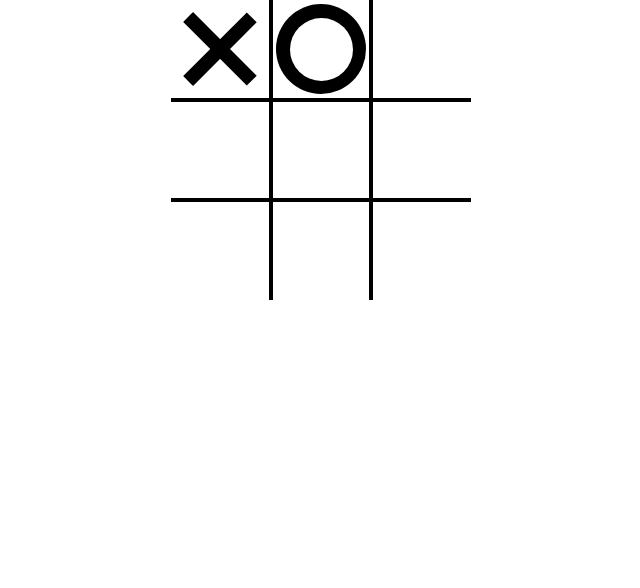
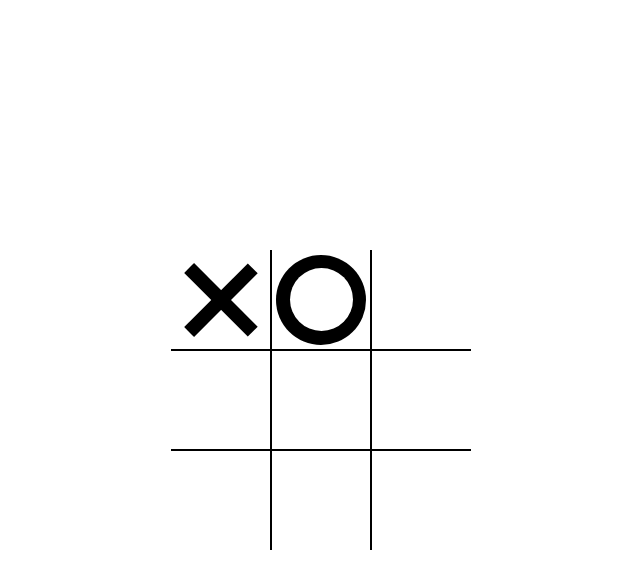
Before and after one commit to Waleed405/tic-tac-toe, a plain HTML site: page index.html in a window 1280 px wide. Shown: the whole page, without its empty margins (319-959 px from the left). Drawn offline with Linux system fonts and the light colour scheme.

Commit message:
finish css

```diff
--- a/index.html
+++ b/index.html
@@ -14,7 +14,7 @@
 
   <body>
     <div class="container">
-      <div class="board">
+      <div class="board x">
         <div class="cell x" data-cell></div>
         <div class="cell circle" data-cell></div>
         <div class="cell" data-cell></div>
--- a/styles/index.css
+++ b/styles/index.css
@@ -1,58 +1,41 @@
-:root {
-  --font: roboto;
-  --font-size: 20px;
-  --cell-size: 100px;
-  --mark-size: calc(var(--cell-size) * 0.9);
-
-  font-family: var(--font);
-  font-size: var(--font-size);
-}
-
 *,
-*::before,
-*::after {
+*::after,
+*::before {
   box-sizing: border-box;
 }
 
-* {
-  margin: 0;
-  padding: 0;
+:root {
+  --cell-size: 100px;
+  --mark-size: calc(var(--cell-size) * 0.9);
 }
 
-html {
-  height: 100vh;
-}
-
-.container {
-  height: 100%;
-  width: 100%;
-
-  display: flex;
-  align-items: center;
-  justify-content: center;
+body {
+  margin: 0;
 }
 
 .board {
+  width: 100vw;
+  height: 100vh;
   display: grid;
+  justify-content: center;
+  align-content: center;
+  justify-items: center;
+  align-items: center;
   grid-template-columns: repeat(3, auto);
-  justify-content: center;
-  align-items: center;
-  justify-items: center;
 }
 
 .cell {
-  border: 2px solid black;
   width: var(--cell-size);
   height: var(--cell-size);
-
-  position: relative;
-
+  border: 1px solid black;
   display: flex;
   justify-content: center;
   align-items: center;
+  position: relative;
+  cursor: pointer;
 }
 
-.cell:nth-child(1),
+.cell:first-child,
 .cell:nth-child(2),
 .cell:nth-child(3) {
   border-top: none;
@@ -66,51 +49,100 @@ html {
   border-right: none;
 }
 
-.cell:nth-child(7),
+.cell:last-child,
 .cell:nth-child(8),
-.cell:nth-child(9) {
+.cell:nth-child(7) {
   border-bottom: none;
 }
 
-/* #region CELL X */
+.cell.x,
+.cell.circle {
+  cursor: not-allowed;
+}
+
 .cell.x::before,
-.cell.x::after {
-  content: '';
+.cell.x::after,
+.cell.circle::before {
+  background-color: black;
+}
+
+.board.x .cell:not(.x):not(.circle):hover::before,
+.board.x .cell:not(.x):not(.circle):hover::after,
+.board.circle .cell:not(.x):not(.circle):hover::before {
+  background-color: lightgrey;
+}
+
+.cell.x::before,
+.cell.x::after,
+.board.x .cell:not(.x):not(.circle):hover::before,
+.board.x .cell:not(.x):not(.circle):hover::after {
+  content: "";
   position: absolute;
   width: calc(var(--mark-size) * 0.15);
   height: var(--mark-size);
-
-  background-color: black;
 }
 
-.cell.x::before {
+.cell.x::before,
+.board.x .cell:not(.x):not(.circle):hover::before {
   transform: rotate(45deg);
 }
 
-.cell.x::after {
+.cell.x::after,
+.board.x .cell:not(.x):not(.circle):hover::after {
   transform: rotate(-45deg);
 }
-/* #endregion */
 
-/* #region CELL CIRCLE */
 .cell.circle::before,
-.cell.circle::after {
-  content: '';
+.cell.circle::after,
+.board.circle .cell:not(.x):not(.circle):hover::before,
+.board.circle .cell:not(.x):not(.circle):hover::after {
+  content: "";
   position: absolute;
   border-radius: 50%;
-
-  background-color: black;
 }
 
-.cell.circle::before {
-  width: calc(var(--mark-size));
-  height: calc(var(--mark-size));
-  background-color: black;
+.cell.circle::before,
+.board.circle .cell:not(.x):not(.circle):hover::before {
+  width: var(--mark-size);
+  height: var(--mark-size);
 }
 
-.cell.circle::after {
+.cell.circle::after,
+.board.circle .cell:not(.x):not(.circle):hover::after {
   width: calc(var(--mark-size) * 0.7);
   height: calc(var(--mark-size) * 0.7);
   background-color: white;
 }
-/* #endregion */
+
+.winning-message {
+  display: none;
+  position: fixed;
+  top: 0;
+  left: 0;
+  right: 0;
+  bottom: 0;
+  background-color: rgba(0, 0, 0, 0.9);
+  justify-content: center;
+  align-items: center;
+  color: white;
+  font-size: 5rem;
+  flex-direction: column;
+}
+
+.winning-message button {
+  font-size: 3rem;
+  background-color: white;
+  border: 1px solid black;
+  padding: 0.25em 0.5em;
+  cursor: pointer;
+}
+
+.winning-message button:hover {
+  background-color: black;
+  color: white;
+  border-color: white;
+}
+
+.winning-message.show {
+  display: flex;
+}
```
